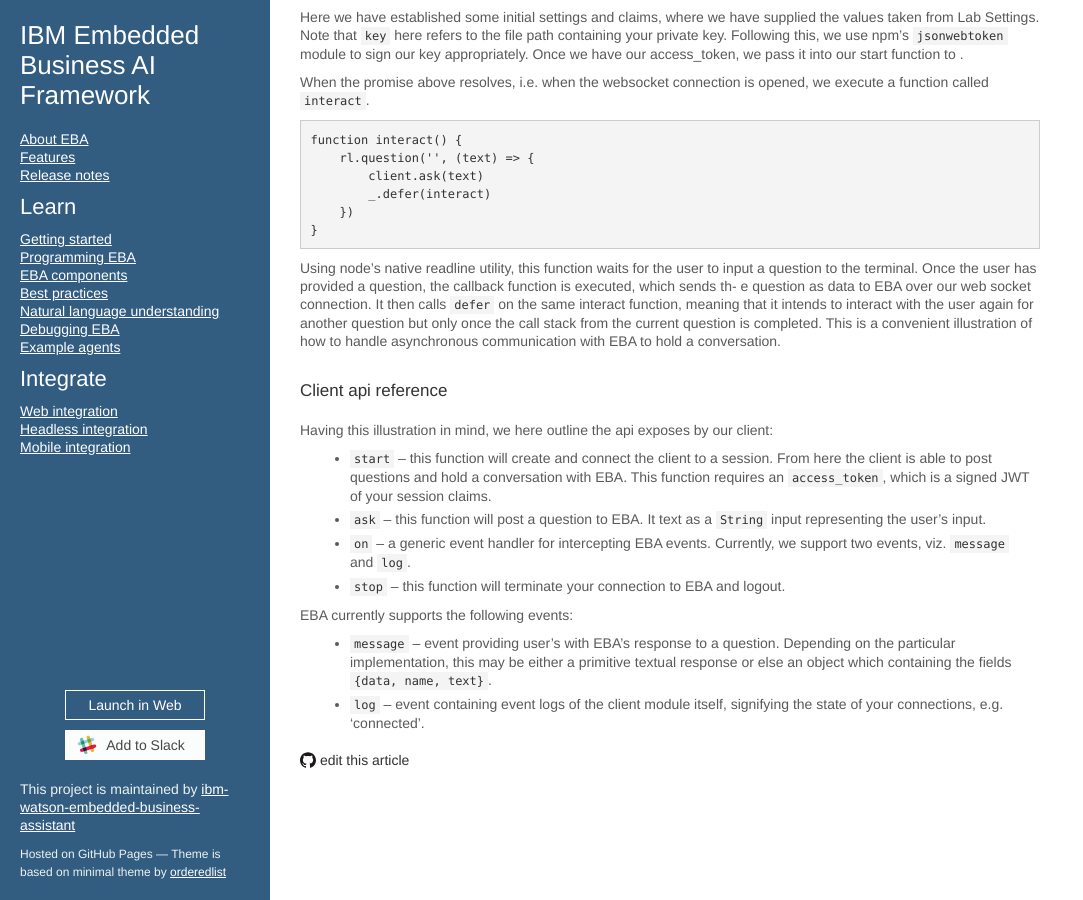
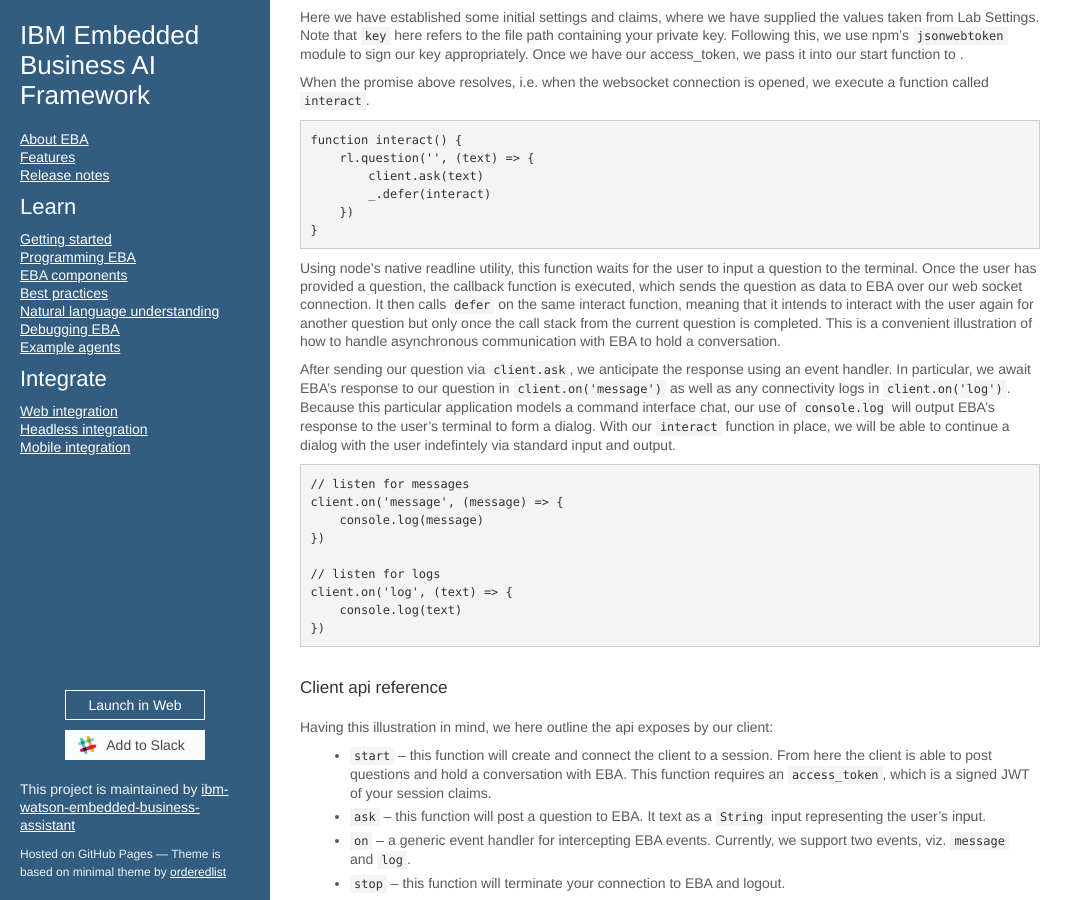
Before and after one commit to ibm-watson-embedded-business-assistant/eba-example-agents, a Jekyll site: the page built from docs/integration/Headless.md, in a window 1280 px wide and 900 px high, scrolled down 746 px. Shown: the whole window, without its empty margins (0-1083 px from the left). Built offline with Jekyll 4.4.1, drawn with Linux system fonts in a browser that asks for light colours; our own code applies the rules of GitHub Pages for plain Markdown files.

Commit message:
Update Headless.md

````diff
--- a/docs/integration/Headless.md
+++ b/docs/integration/Headless.md
@@ -46,7 +46,21 @@
 }
 ```
 
-Using node's native readline utility, this function waits for the user to input a question to the terminal. Once the user has provided a question, the callback function is executed, which sends th- e question as data to EBA over our web socket connection. It then calls `defer` on the same interact function, meaning that it intends to interact with the user again for another question but only once the call stack from the current question is completed. This is a convenient illustration of how to handle asynchronous communication with EBA to hold a conversation.
+Using node's native readline utility, this function waits for the user to input a question to the terminal. Once the user has provided a question, the callback function is executed, which sends the question as data to EBA over our web socket connection. It then calls `defer` on the same interact function, meaning that it intends to interact with the user again for another question but only once the call stack from the current question is completed. This is a convenient illustration of how to handle asynchronous communication with EBA to hold a conversation.
+
+After sending our question via `client.ask`, we anticipate the response using an event handler. In particular, we await EBA's response to our question in `client.on('message')` as well as any connectivity logs in `client.on('log')`. Because this particular application models a command interface chat, our use of `console.log` will output EBA's response to the user's terminal to form a dialog. With our `interact` function in place, we will be able to continue a dialog with the user indefintely via standard input and output.
+
+```
+// listen for messages
+client.on('message', (message) => {
+    console.log(message)
+})
+
+// listen for logs
+client.on('log', (text) => {
+    console.log(text)
+})
+```
 
 ### Client api reference
 Having this illustration in mind, we here outline the api exposes by our client:
````
